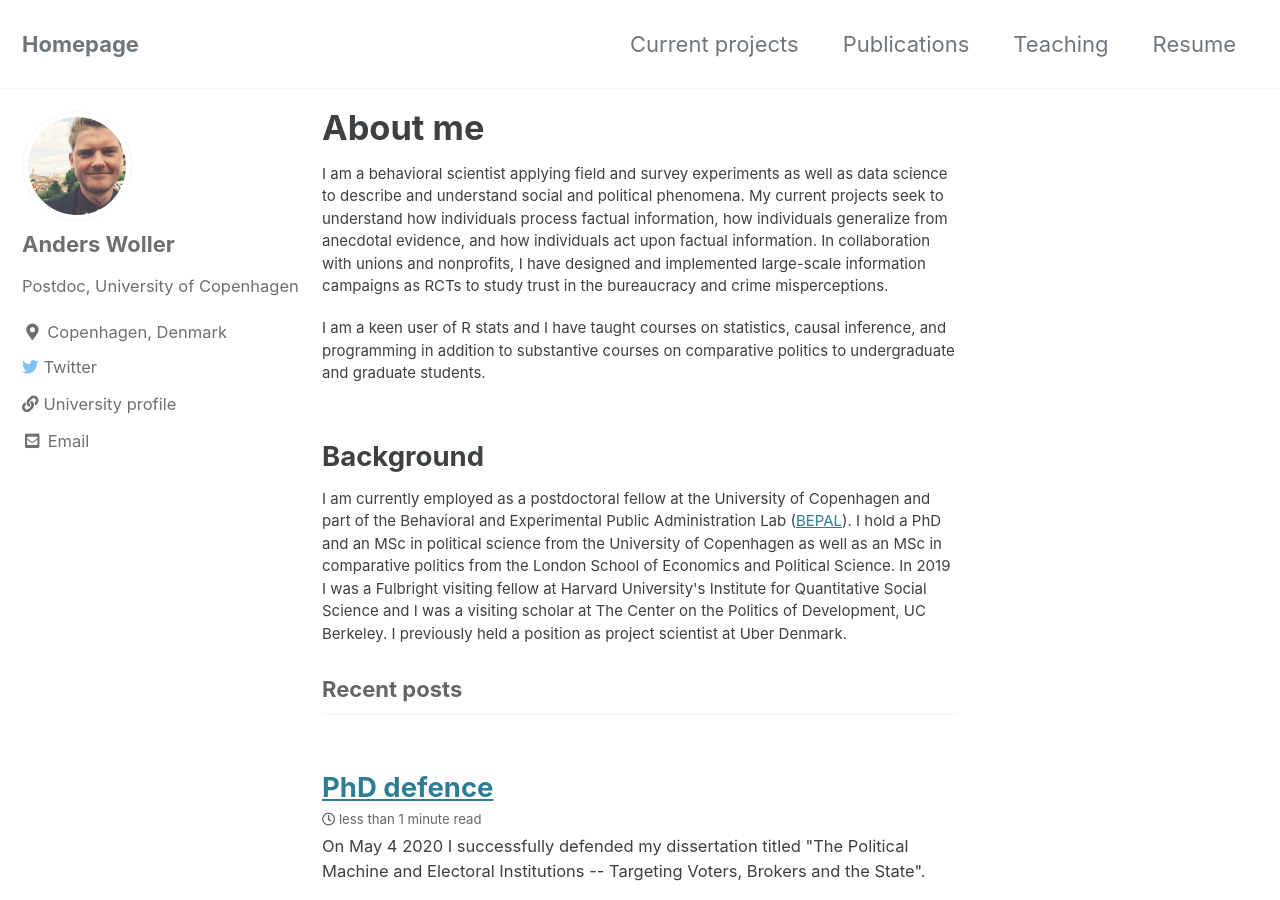
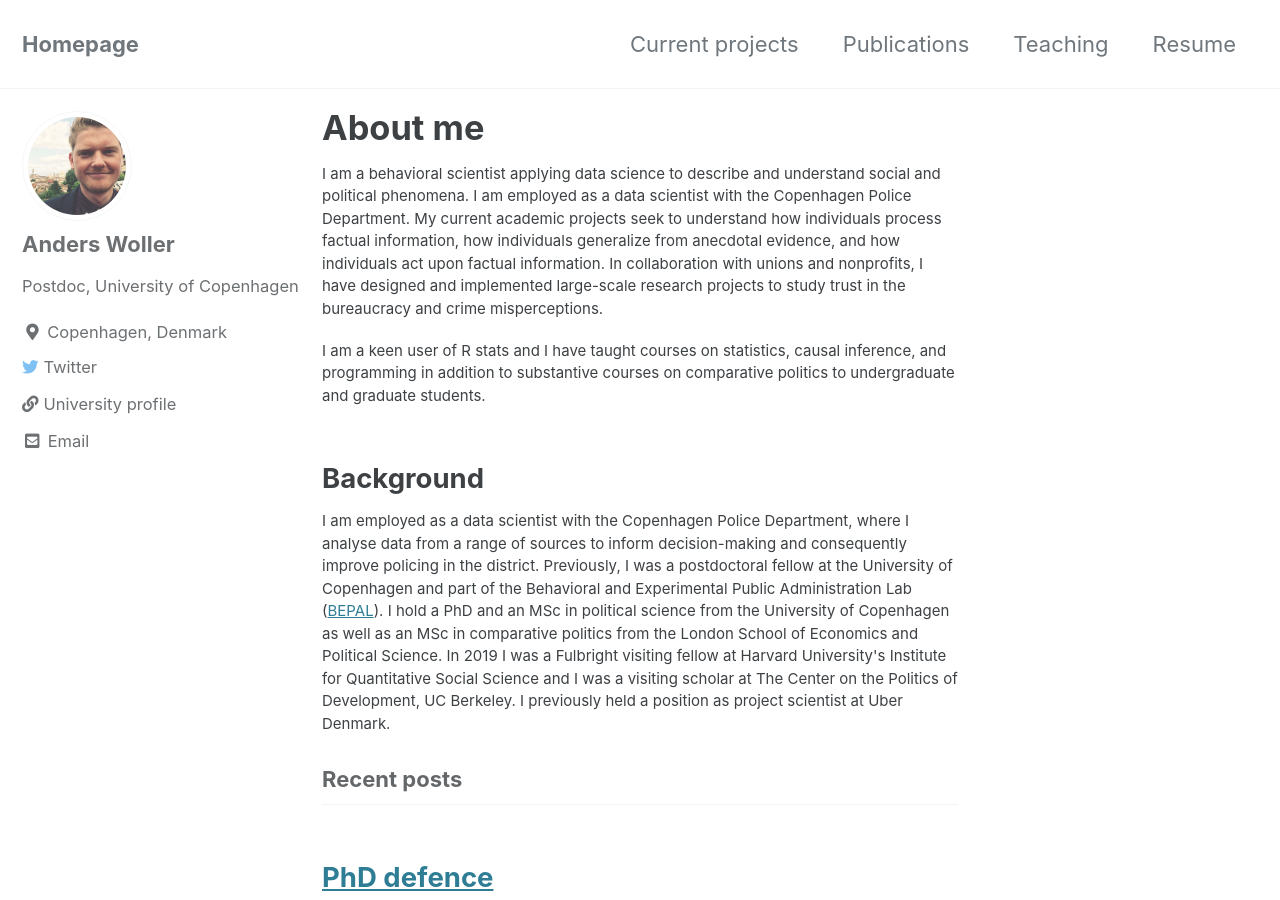
Before and after one commit to AndersWoller/AndersWoller.github.io, a Jekyll site: the page built from index.html, in a window 1280 px wide and 900 px high. Built offline with Jekyll 4.4.1, drawn with Linux system fonts in a browser that asks for light colours; cached includes are drawn as plain includes; the list of posts is cut into pages by our own code.

Commit message:
Update index.html

```diff
--- a/index.html
+++ b/index.html
@@ -5,9 +5,8 @@ title: "About me"
 ---
 
 <p style="font-size:15px">
-I am a behavioral scientist applying field and survey experiments as well as data science to describe and understand social and political phenomena. My current
-projects seek to understand how individuals process factual information, how individuals generalize from anecdotal evidence, and how individuals act upon factual information.
-In collaboration with unions and nonprofits, I have designed and implemented large-scale  information campaigns as RCTs to study trust in the bureaucracy and crime misperceptions.
+I am a behavioral scientist applying data science to describe and understand social and political phenomena. I am employed as a data scientist with the Copenhagen Police Department. My current academic projects seek to understand how individuals process factual information, how individuals generalize from anecdotal evidence, and how individuals act upon factual information.
+In collaboration with unions and nonprofits, I have designed and implemented large-scale research projects to study trust in the bureaucracy and crime misperceptions.
 
 <p style="font-size:15px">
 I am a keen user of R stats and I have taught courses on statistics, causal inference, and programming in addition to substantive courses on comparative politics
@@ -16,7 +15,7 @@ to undergraduate and graduate students.
 
 <h2> Background </h2>
 
-<p style="font-size:15px"> I am currently employed as a
+<p style="font-size:15px"> I am employed as a data scientist with the Copenhagen Police Department, where I analyse data from a range of sources to inform decision-making and consequently improve policing in the district. Previously, I was a
 postdoctoral fellow at the University of Copenhagen and part of the Behavioral and Experimental
 Public Administration Lab (<a href="https://politicalscience.ku.dk/research/bepal/">BEPAL</a>).
 I hold a PhD and an MSc in political science from the University of Copenhagen as
```
